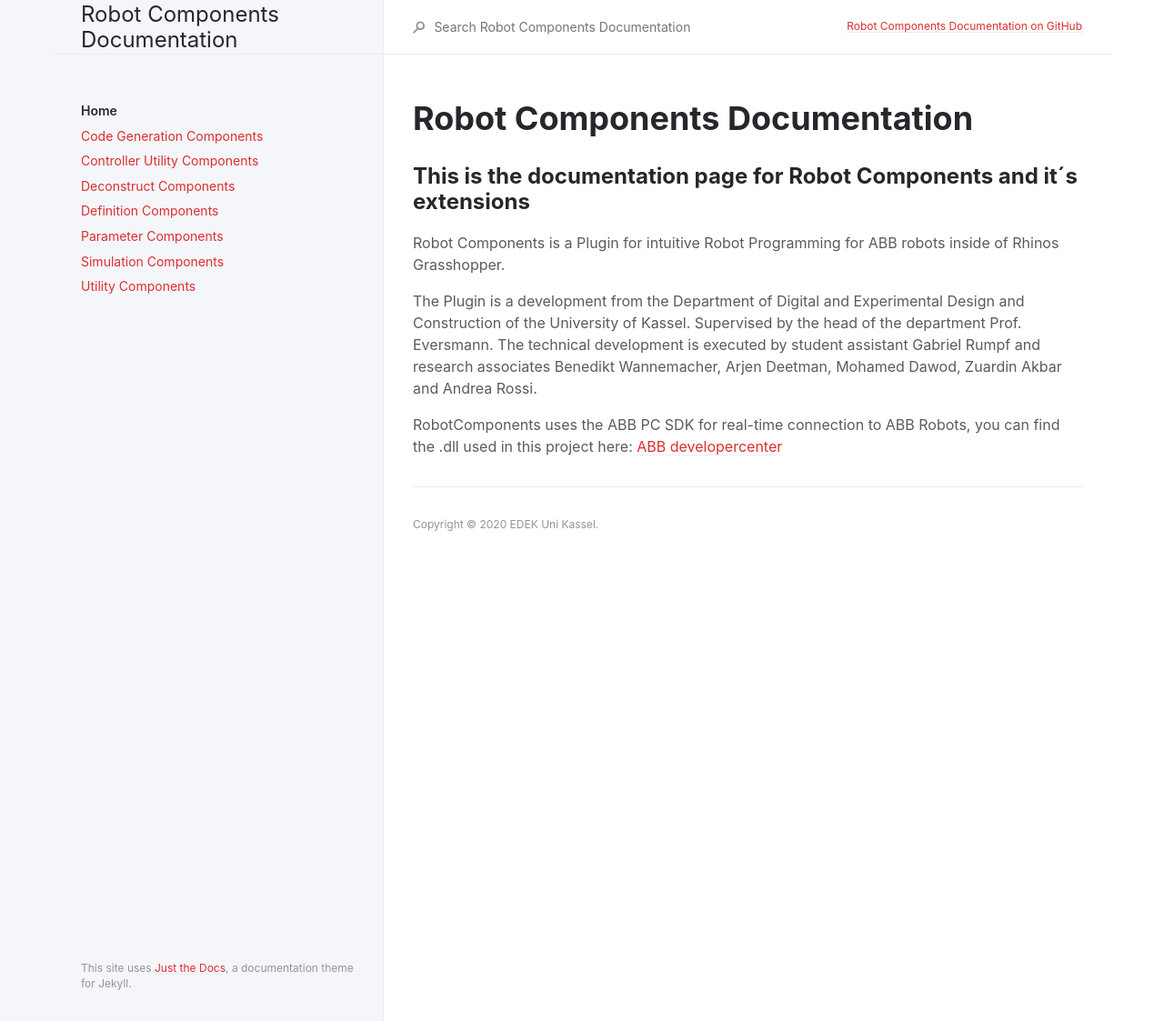
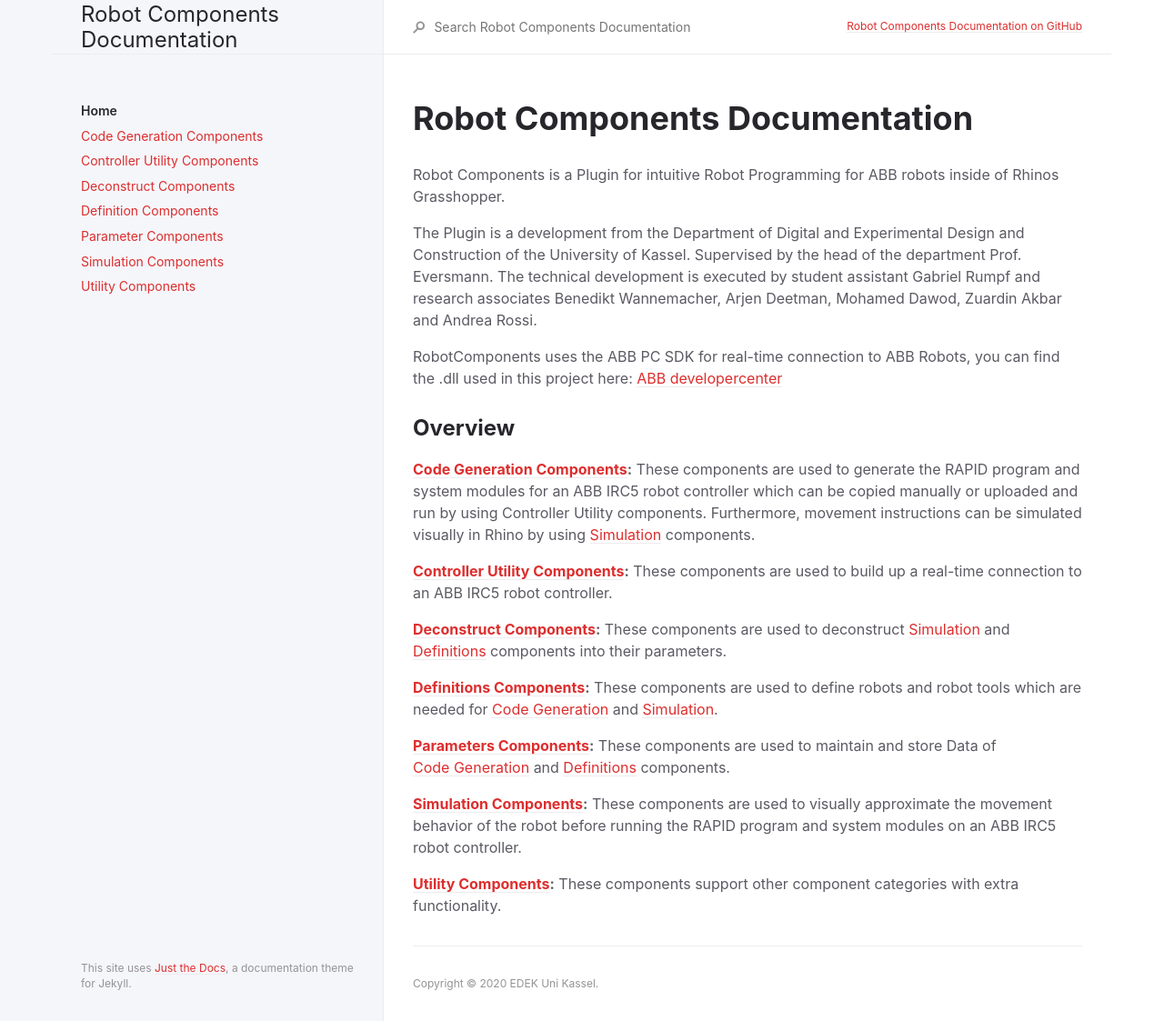
Before and after one commit to RobotComponents/RobotComponents-Documentation, a Jekyll site: the page built from index.md, in a window 1280 px wide. Shown: the whole page at 91% size. Built offline with Jekyll 4.4.1, drawn with Linux system fonts in a browser that asks for light colours.

Commit message:
- reworked Home Page

```diff
--- a/index.md
+++ b/index.md
@@ -8,10 +8,24 @@ permalink: /
 
 # **Robot Components Documentation**
 
-## **This is the documentation page for Robot Components and it´s extensions**
-
 Robot Components is a Plugin for intuitive Robot Programming for ABB robots inside of Rhinos Grasshopper.
 
 The Plugin is a development from the Department of Digital and Experimental Design and Construction of the University of Kassel. Supervised by the head of the department Prof. Eversmann. The technical development is executed by student assistant Gabriel Rumpf and research associates Benedikt Wannemacher, Arjen Deetman, Mohamed Dawod, Zuardin Akbar and Andrea Rossi.
 
 RobotComponents uses the ABB PC SDK for real-time connection to ABB Robots, you can find the .dll used in this project here: [ABB developercenter](http://developercenter.robotstudio.com/landing)
+
+## **Overview**
+
+[**Code Generation Components**]({{ site.baseurl }}{% link docs/Robot Components/Code Generation/index.md %})**:** These components are used to generate the RAPID program and system modules for an ABB IRC5 robot controller which can be copied manually or uploaded and run by using Controller Utility components. Furthermore, movement instructions can be simulated visually in Rhino by using [Simulation]({{ site.baseurl }}{% link docs/Robot Components/Simulation/index.md %}) components.
+
+[**Controller Utility Components**]({{ site.baseurl }}{% link docs/Robot Components/Controller Utility/index.md %})**:** These components are used to build up a real-time connection to an ABB IRC5 robot controller.
+
+[**Deconstruct Components**]({{ site.baseurl }}{% link docs/Robot Components/Deconstruct/index.md %})**:** These components are used to deconstruct [Simulation]({{ site.baseurl }}{% link docs/Robot Components/Simulation/index.md %}) and [Definitions]({{ site.baseurl }}{% link docs/Robot Components/Definitions/index.md %}) components into their parameters.
+
+[**Definitions Components**]({{ site.baseurl }}{% link docs/Robot Components/Definitions/index.md %})**:** These components are used to define robots and robot tools which are needed for [Code Generation]({{ site.baseurl }}{% link docs/Robot Components/Code Generation/index.md %}) and [Simulation]({{ site.baseurl }}{% link docs/Robot Components/Simulation/index.md %}).
+
+[**Parameters Components**]({{ site.baseurl }}{% link docs/Robot Components/Parameters/index.md %})**:** These components are used to maintain and store Data of [Code Generation]({{ site.baseurl }}{% link docs/Robot Components/Code Generation/index.md %}) and [Definitions]({{ site.baseurl }}{% link docs/Robot Components/Definitions/index.md %}) components.
+
+[**Simulation Components**]({{ site.baseurl }}{% link docs/Robot Components/Simulation/index.md %})**:** These components are used to visually approximate the movement behavior of the robot before running the RAPID program and system modules on an ABB IRC5 robot controller.
+
+[**Utility Components**]({{ site.baseurl }}{% link docs/Robot Components/Utility/index.md %})**:** These components support other component categories with extra functionality.
```
